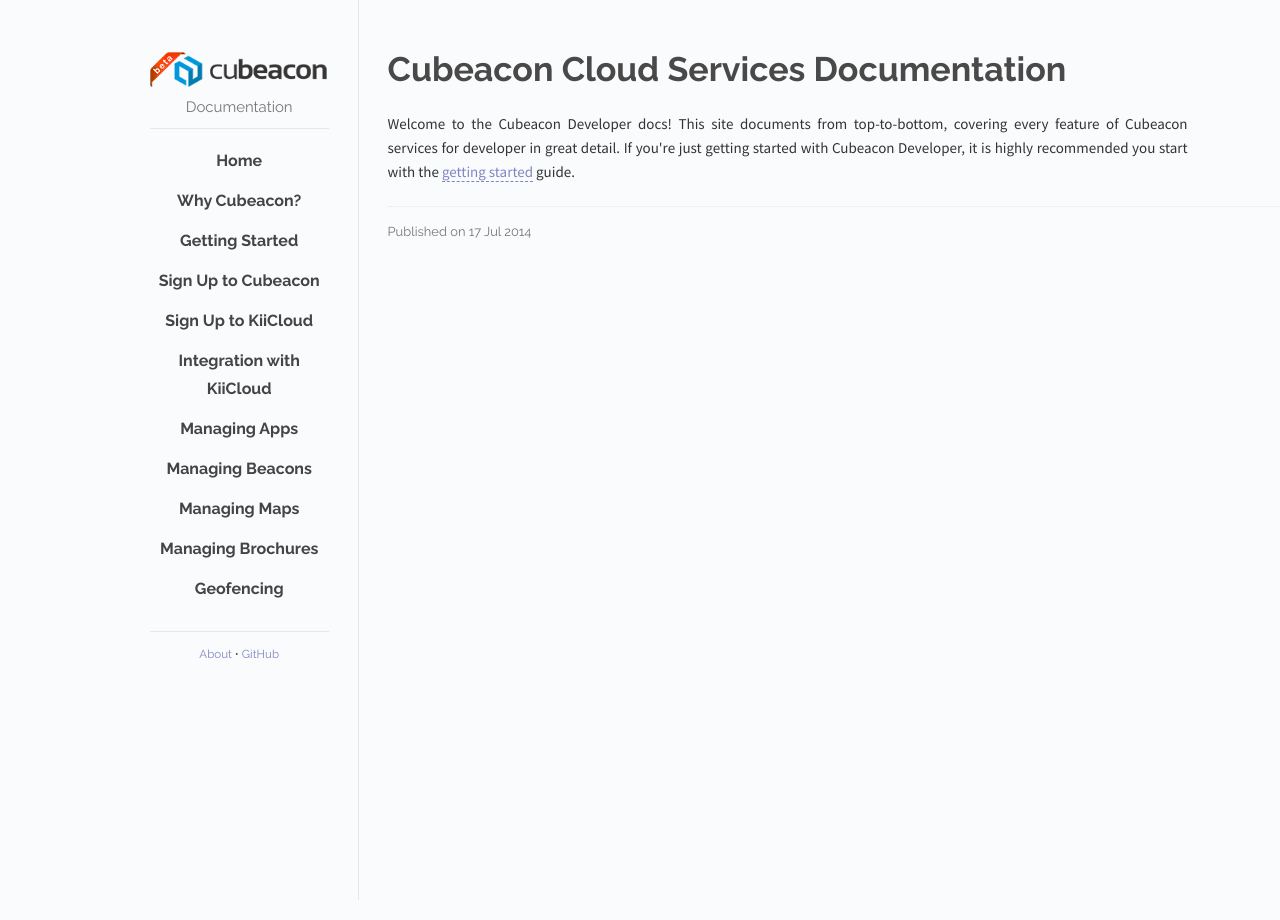
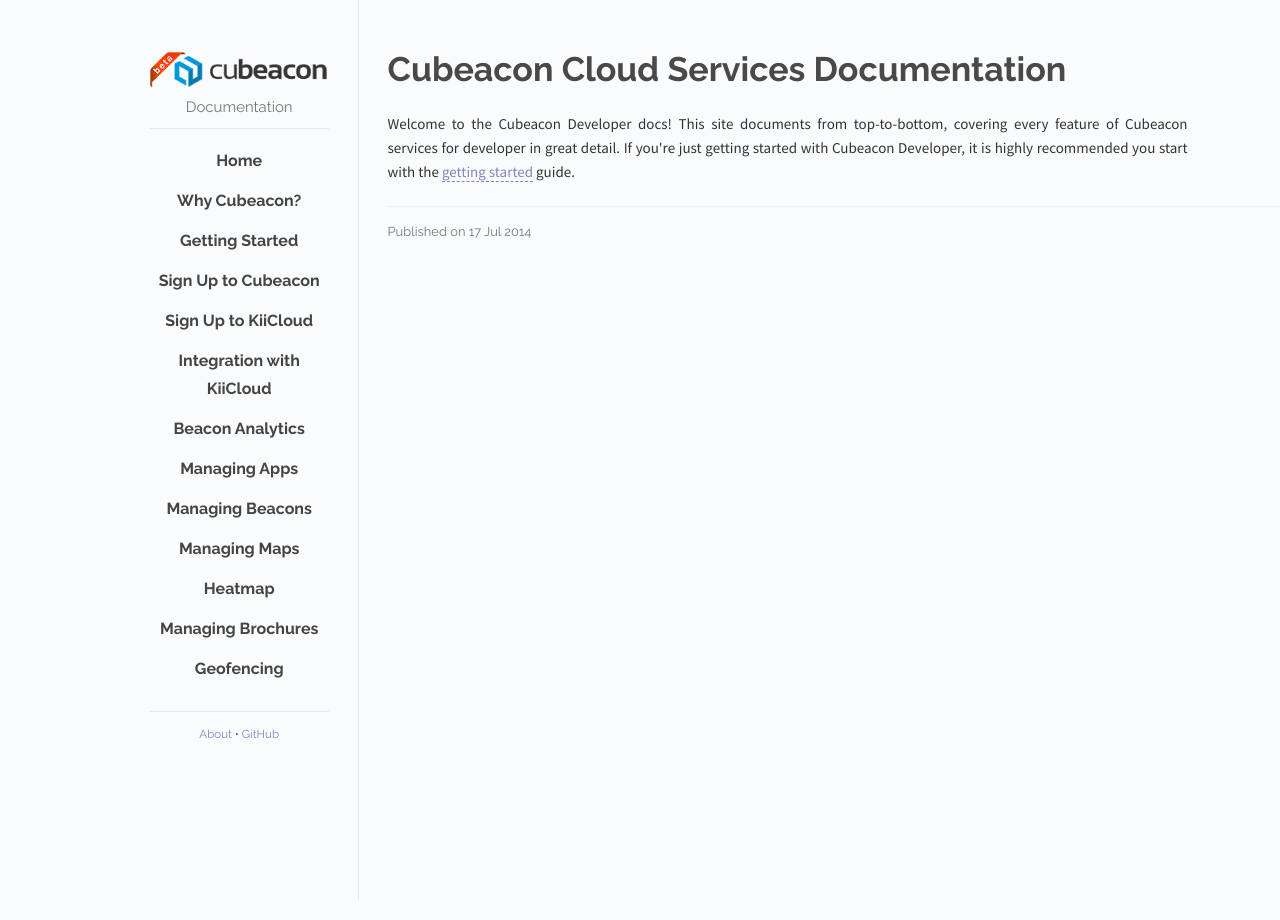
Before and after one commit to cubeacon/cubeacon.github.io, a Jekyll site: the page built from saas/index.html, in a window 1280 px wide. Built offline with Jekyll 4.4.1, drawn with Linux system fonts in a browser that asks for light colours; Markdown is read by kramdown in place of the engine named in the settings.

Commit message:
add analytic & heatmap

```diff
--- a/_layouts/saas.html
+++ b/_layouts/saas.html
@@ -37,9 +37,11 @@
               <li class="post-link"><a href="/saas/signup-account">Sign Up to Cubeacon</a></li>
               <li class="post-link"><a href="/saas/signup-kii">Sign Up to KiiCloud</a></li>
               <li class="post-link"><a href="/saas/integrate-kii">Integration with KiiCloud</a></li>
+              <li class="post-link"><a href="/saas/beacon-analytics">Beacon Analytics</a></li>
               <li class="post-link"><a href="/saas/managing-apps">Managing Apps</a></li>
               <li class="post-link"><a href="/saas/managing-beacons">Managing Beacons</a></li>
               <li class="post-link"><a href="/saas/managing-maps">Managing Maps</a></li>
+              <li class="post-link"><a href="/saas/heatmap">Heatmap</a></li>
               <li class="post-link"><a href="/saas/managing-brochures">Managing Brochures</a></li>
               <li class="post-link"><a href="/saas/geofencing">Geofencing</a></li>
           </ul>
```
